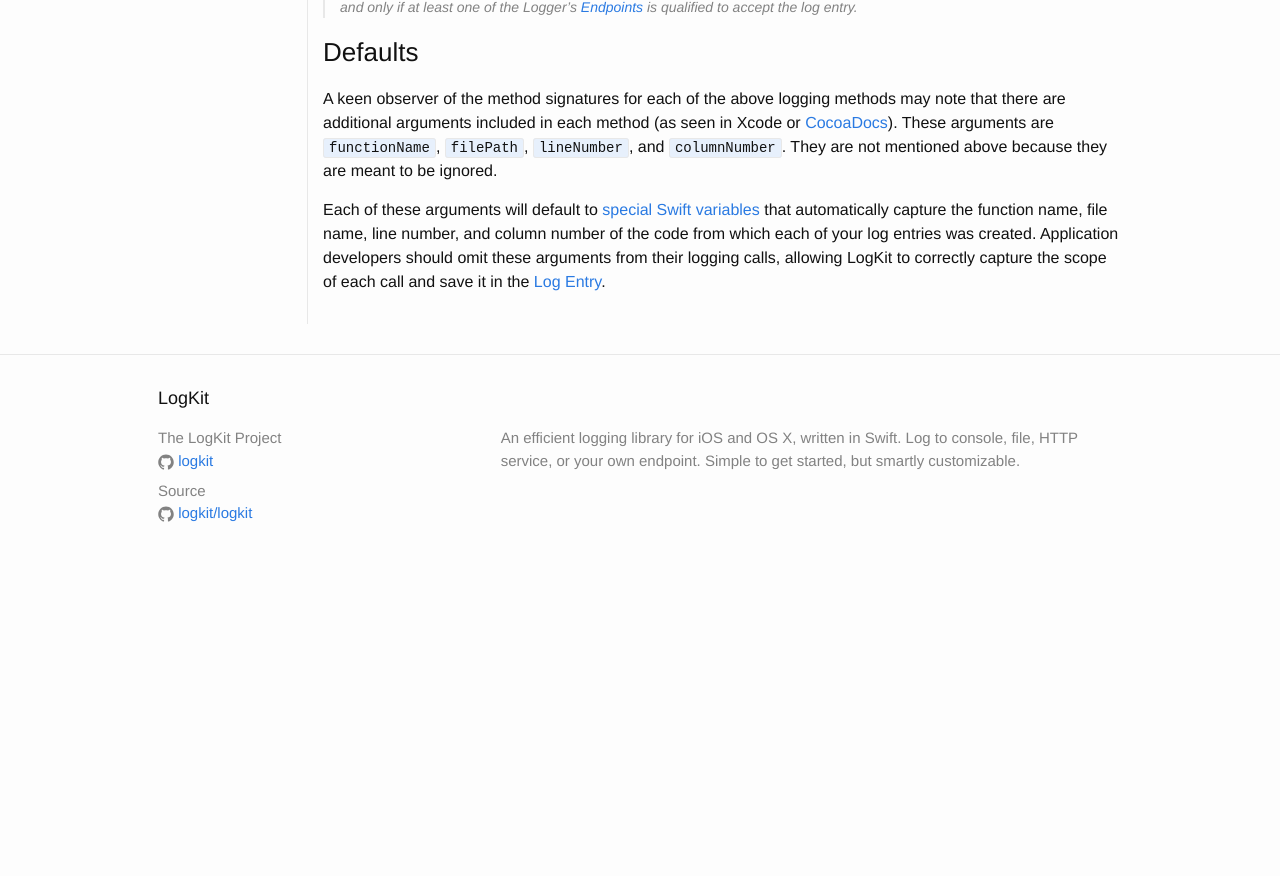
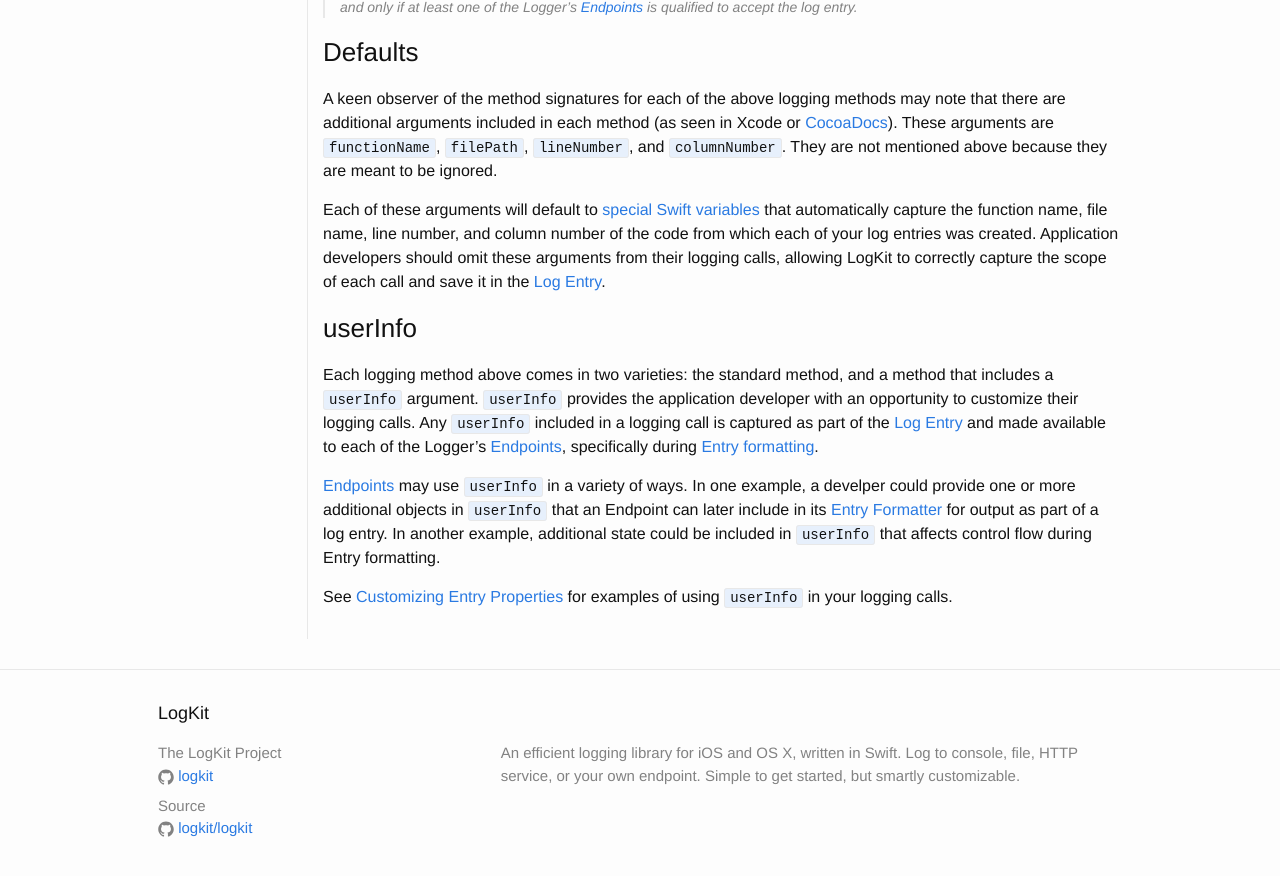
Before and after one commit to Conoize/logkit.github.io, a Jekyll site: the page built from docs/1.0/loggers/index.md, in a window 1280 px wide and 900 px high, scrolled down 1352 px. Shown: the top 876 px of the window. Built offline with Jekyll 4.4.1, drawn with Linux system fonts in a browser that asks for light colours; before the commit the page ends 1937 px from its top, so only the background shows below that.

Commit message:
More info on userInfo

```diff
--- a/docs/1.0/loggers/index.md
+++ b/docs/1.0/loggers/index.md
@@ -59,5 +59,13 @@ A keen observer of the method signatures for each of the above logging methods m
 
 Each of these arguments will default to [special Swift variables][swift-specials] that automatically capture the function name, file name, line number, and column number of the code from which each of your log entries was created. Application developers should omit these arguments from their logging calls, allowing LogKit to correctly capture the scope of each call and save it in the [Log Entry][entries].
 
+### userInfo
+
+Each logging method above comes in two varieties: the standard method, and a method that includes a `userInfo` argument. `userInfo` provides the application developer with an opportunity to customize their logging calls. Any `userInfo` included in a logging call is captured as part of the [Log Entry][entries] and made available to each of the Logger's [Endpoints][endpoints], specifically during [Entry formatting][formatting].
+
+[Endpoints][endpoints] may use `userInfo` in a variety of ways. In one example, a develper could provide one or more additional objects in `userInfo` that an Endpoint can later include in its [Entry Formatter][formatting] for output as part of a log entry. In another example, additional state could be included in `userInfo` that affects control flow during Entry formatting.
+
+See [Customizing Entry Properties][user-info] for examples of using `userInfo` in your logging calls.
+
 
 {% include mdlinks.md %}
```
